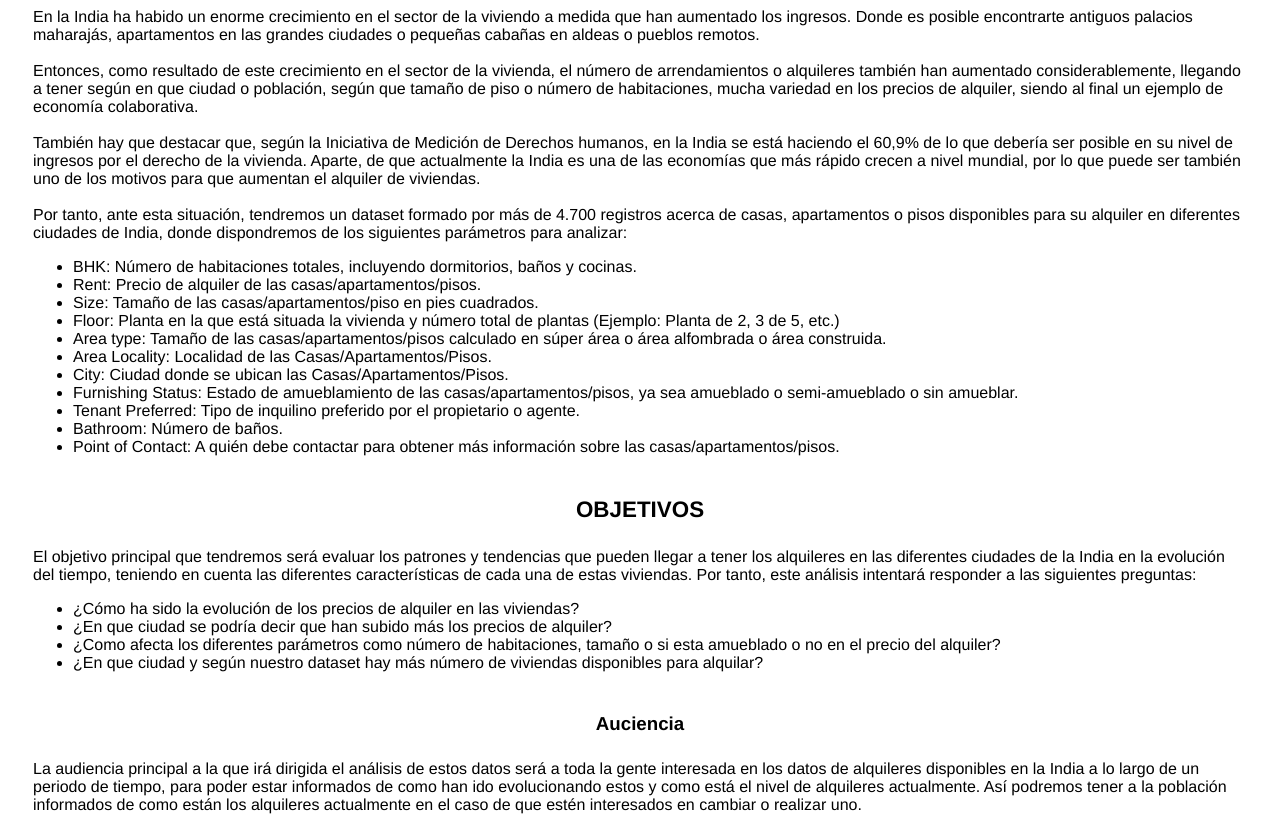
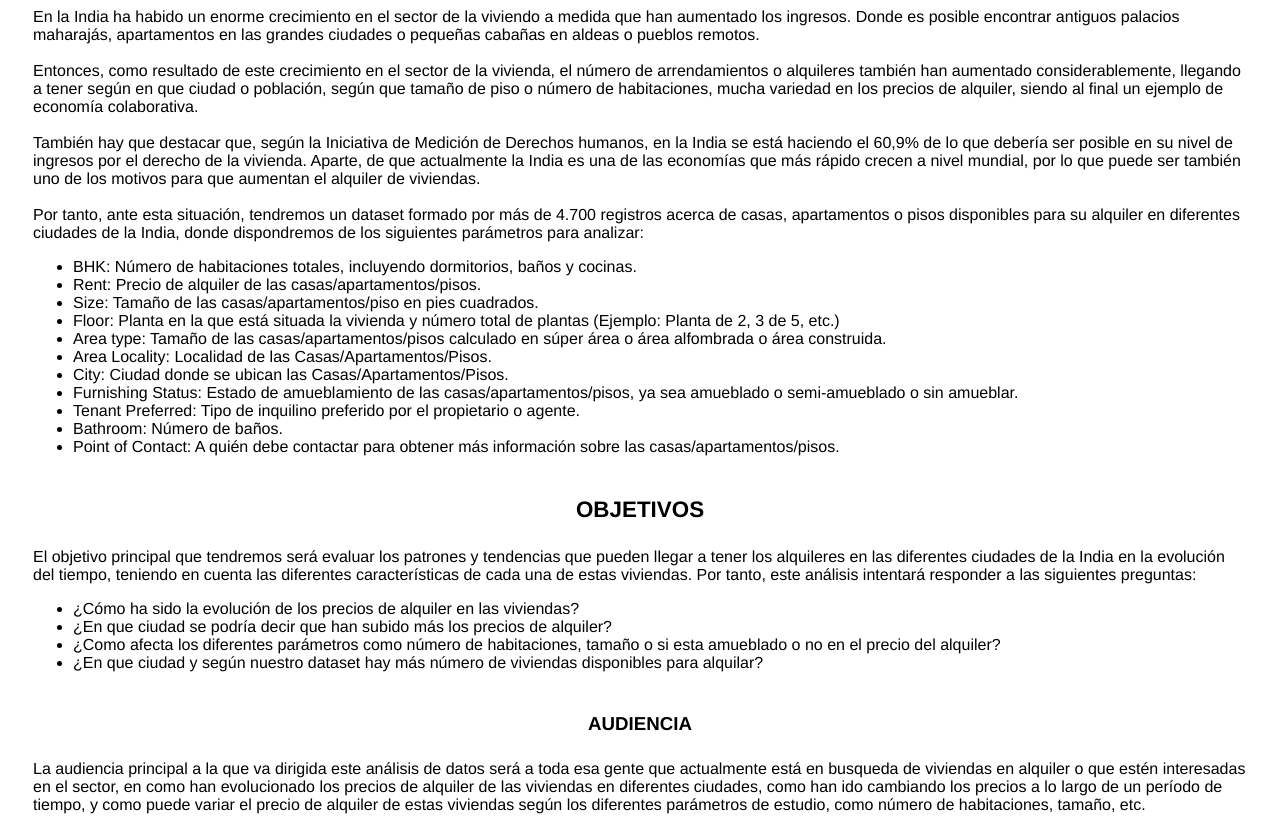
Before and after one commit to alberto304/Trabajo-final-Visualizaci-n, a website: page index.html in a window 1280 px wide. Shown: the part 483-1322 px from the top of the page. Drawn offline with nearby package versions, Linux system fonts and the light colour scheme.

Commit message:
1 file modified

```diff
--- a/index.html
+++ b/index.html
@@ -67,13 +67,13 @@ TEXTO
 <div class="summary">
 <h2 class="text-title">Introducción</h2>
 <div class="text">
-En la India ha habido un enorme crecimiento en el sector de la viviendo a medida que han aumentado los ingresos. Donde es posible encontrarte antiguos palacios maharajás, apartamentos en las grandes ciudades o pequeñas cabañas en aldeas o pueblos remotos.
+En la India ha habido un enorme crecimiento en el sector de la viviendo a medida que han aumentado los ingresos. Donde es posible encontrar antiguos palacios maharajás, apartamentos en las grandes ciudades o pequeñas cabañas en aldeas o pueblos remotos.
 </br></br>
 Entonces, como resultado de este crecimiento en el sector de la vivienda, el número de arrendamientos o alquileres también han aumentado considerablemente, llegando a tener según en que ciudad o población, según que tamaño de piso o número de habitaciones, mucha variedad en los precios de alquiler, siendo al final un ejemplo de economía colaborativa.
 </br></br>
 También hay que destacar que, según la Iniciativa de Medición de Derechos humanos, en la India se está haciendo el 60,9% de lo que debería ser posible en su nivel de ingresos por el derecho de la vivienda. Aparte, de que actualmente la India es una de las economías que más rápido crecen a nivel mundial, por lo que puede ser también uno de los motivos para que aumentan el alquiler de viviendas.
 </br></br>
-Por tanto, ante esta situación, tendremos un dataset formado por más de 4.700 registros acerca de casas, apartamentos o pisos disponibles para su alquiler en diferentes ciudades de India, donde dispondremos de los siguientes parámetros para analizar:
+Por tanto, ante esta situación, tendremos un dataset formado por más de 4.700 registros acerca de casas, apartamentos o pisos disponibles para su alquiler en diferentes ciudades de la India, donde dispondremos de los siguientes parámetros para analizar:
 
 <ul>
 <li><span class="negrita">BHK</span>: Número de habitaciones totales, incluyendo dormitorios, baños y cocinas.</li>
@@ -109,11 +109,9 @@ El objetivo principal que tendremos será evaluar los patrones y tendencias que
 
 
 <div class="summary">
-<h3 class="text-title">Auciencia</h3>
+<h3 class="text-title">AUDIENCIA</h3>
 <div class="text">
-La audiencia principal a la que irá dirigida el análisis de estos datos será a toda la gente interesada en los datos de alquileres disponibles en la India a lo largo de un periodo de tiempo, para poder estar informados de como han ido evolucionando estos y como está el nivel de alquileres actualmente. Así podremos tener a la población informados de como están los alquileres actualmente en el caso de que estén interesados en cambiar o realizar uno.
-
-
+La audiencia principal a la que va dirigida este análisis de datos será a toda esa gente que actualmente está en busqueda de viviendas en alquiler o que estén interesadas en el sector, en como han evolucionado los precios de alquiler de las viviendas en diferentes ciudades, como han ido cambiando los precios a lo largo de un período de tiempo, y como puede variar el precio de alquiler de estas viviendas según los diferentes parámetros de estudio, como número de habitaciones, tamaño, etc.
 
 
 
```
